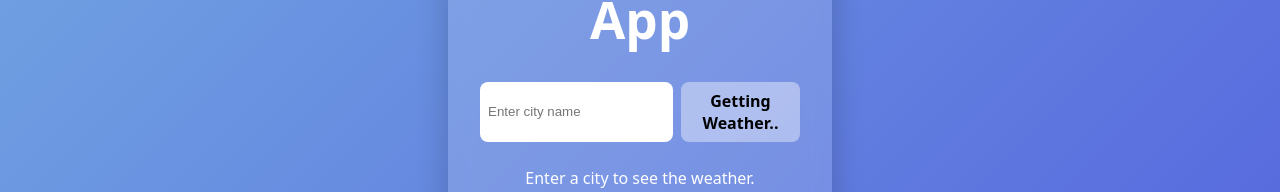
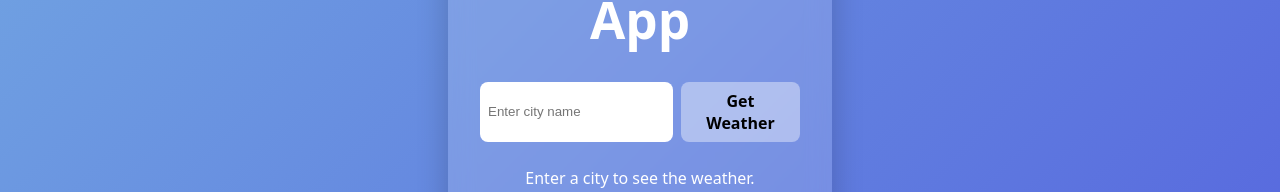
Before and after one commit to aryankumar-dev/Weather-Now, a React (Vite) app in the folder frontend/: page / in a window 1280 px wide. Shown: the part 351-543 px from the top of the page. Built offline with nearby package versions, Linux system fonts and the light colour scheme.

Commit message:
Added getting weather button

```diff
--- a/frontend/src/App.jsx
+++ b/frontend/src/App.jsx
@@ -61,7 +61,7 @@ function App() {
             onChange={(e) => setCity(e.target.value)}
           />
           <button className="weather-button" type="submit">
-            {loading ? "Get Weather" :" Getting Weather.."}
+            {loading ? "Getting Weather..r" :"Get Weather"}
             </button>
         </form>
 
```
